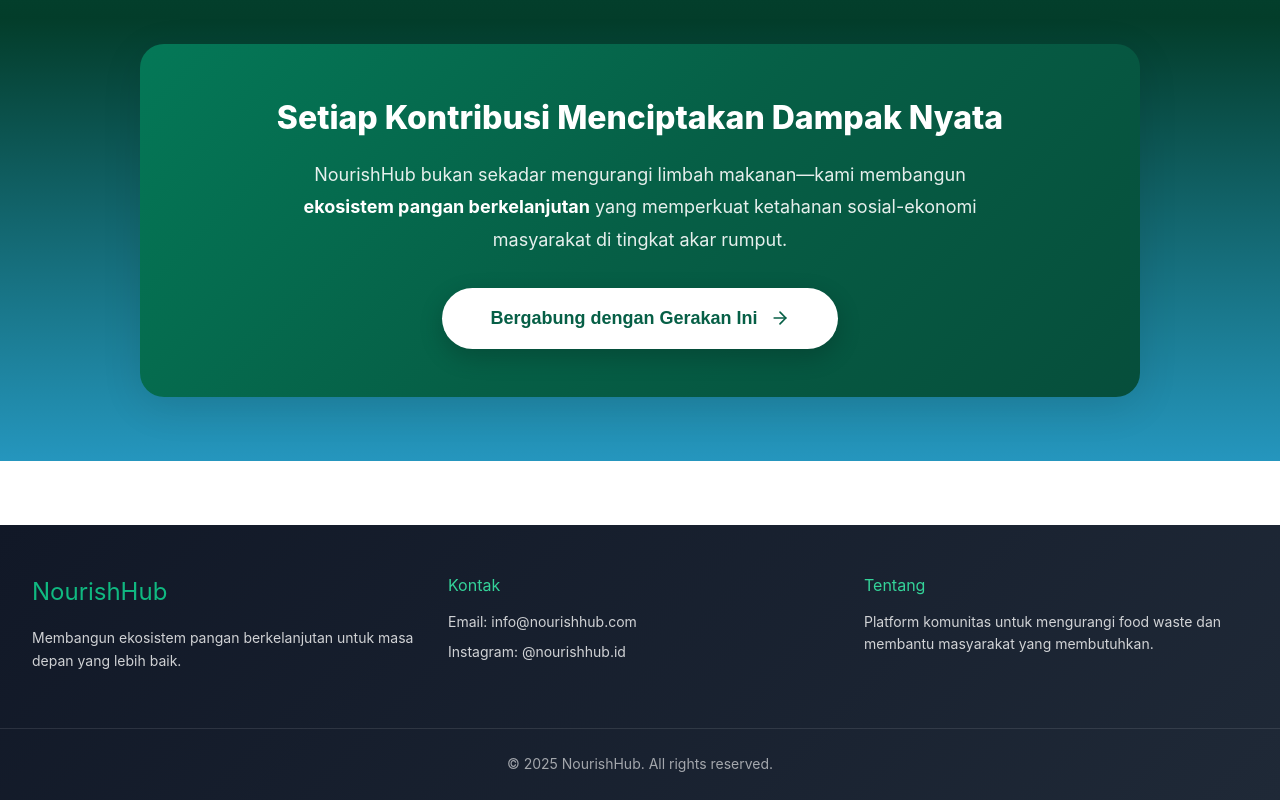
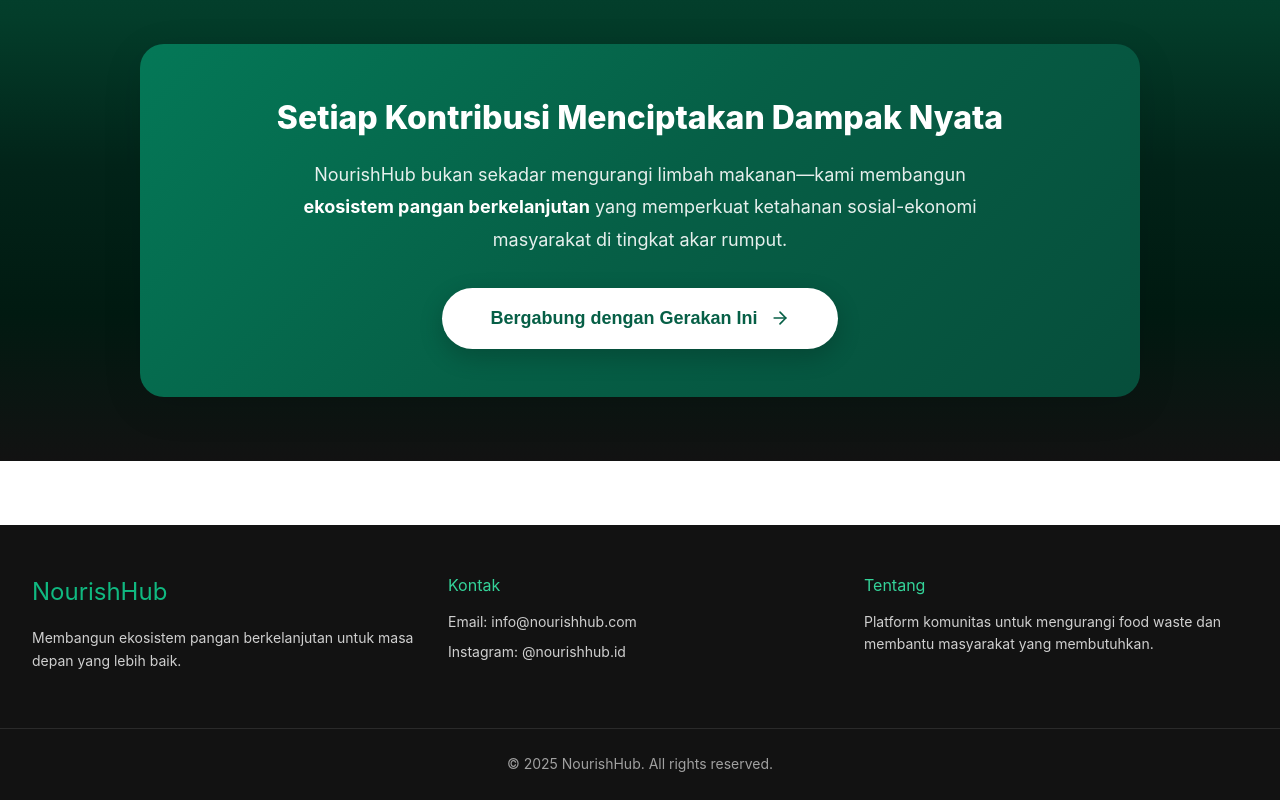
Before and after one commit to HHHAAAANNNNN/Food-Rescue-Hub, a Vue app: page / in a window 1280 px wide. Shown: the part 6917-7717 px from the top of the page. Built offline with nearby package versions, Linux system fonts and the light colour scheme.

Commit message:
color fixing

```diff
--- a/src/App.vue
+++ b/src/App.vue
@@ -181,7 +181,7 @@ const isMainDashboard = computed(() => route.name === 'MainDashboard')
 
 /* Footer */
 .app-footer {
-  background: linear-gradient(135deg, #111827 0%, #1f2937 100%);
+  background: #121212;
   color: white;
   margin-top: 4rem;
 }
--- a/src/views/MainDashboard.vue
+++ b/src/views/MainDashboard.vue
@@ -388,7 +388,9 @@ const scrollRegions = (direction) => {
     #065f46 87%,
     #064e3b 91%,
     #033d2a 94%,
-    #2596be 100%
+    #022419 96%,
+    #011a11 98%,
+    #121212 100%
   );
 }
 
```
